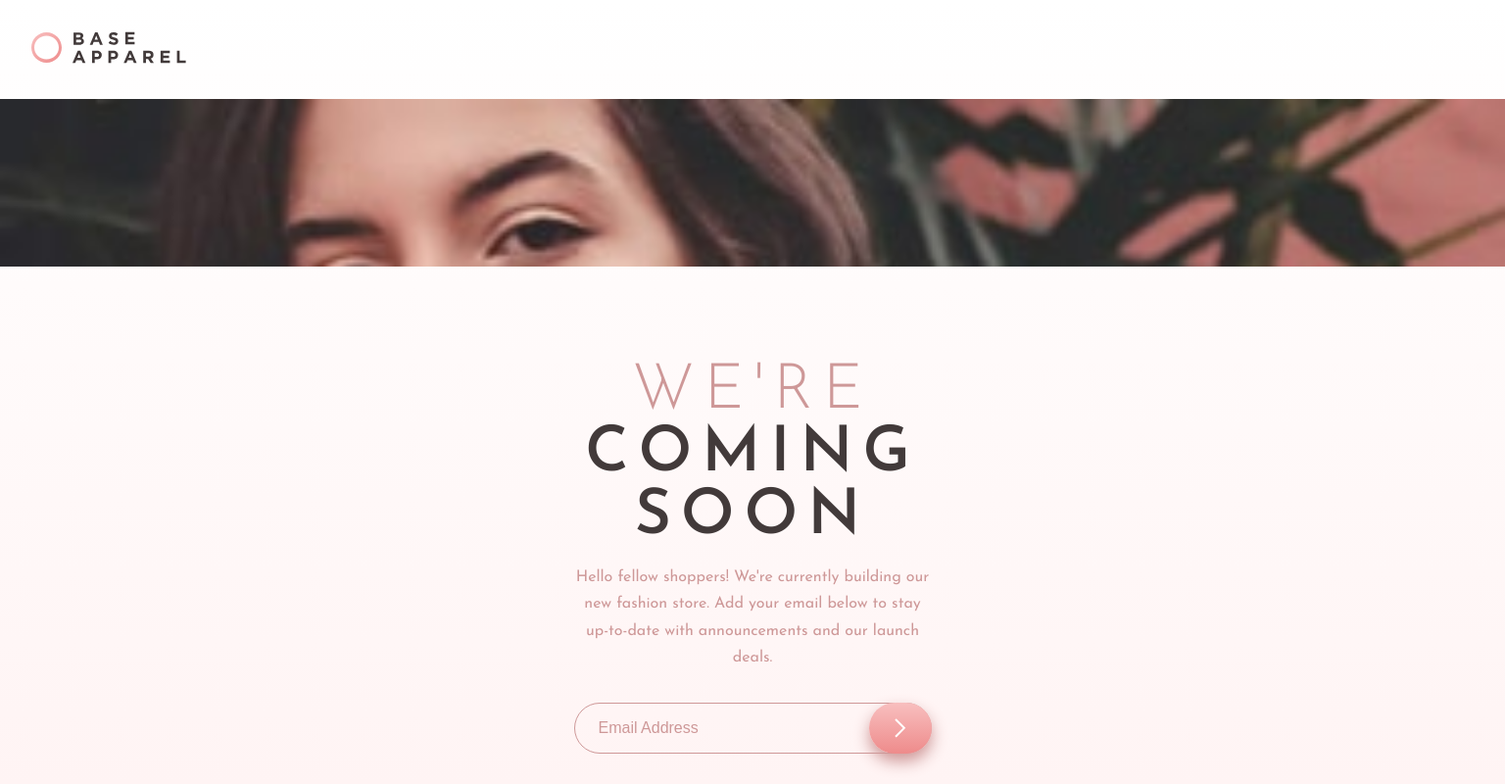
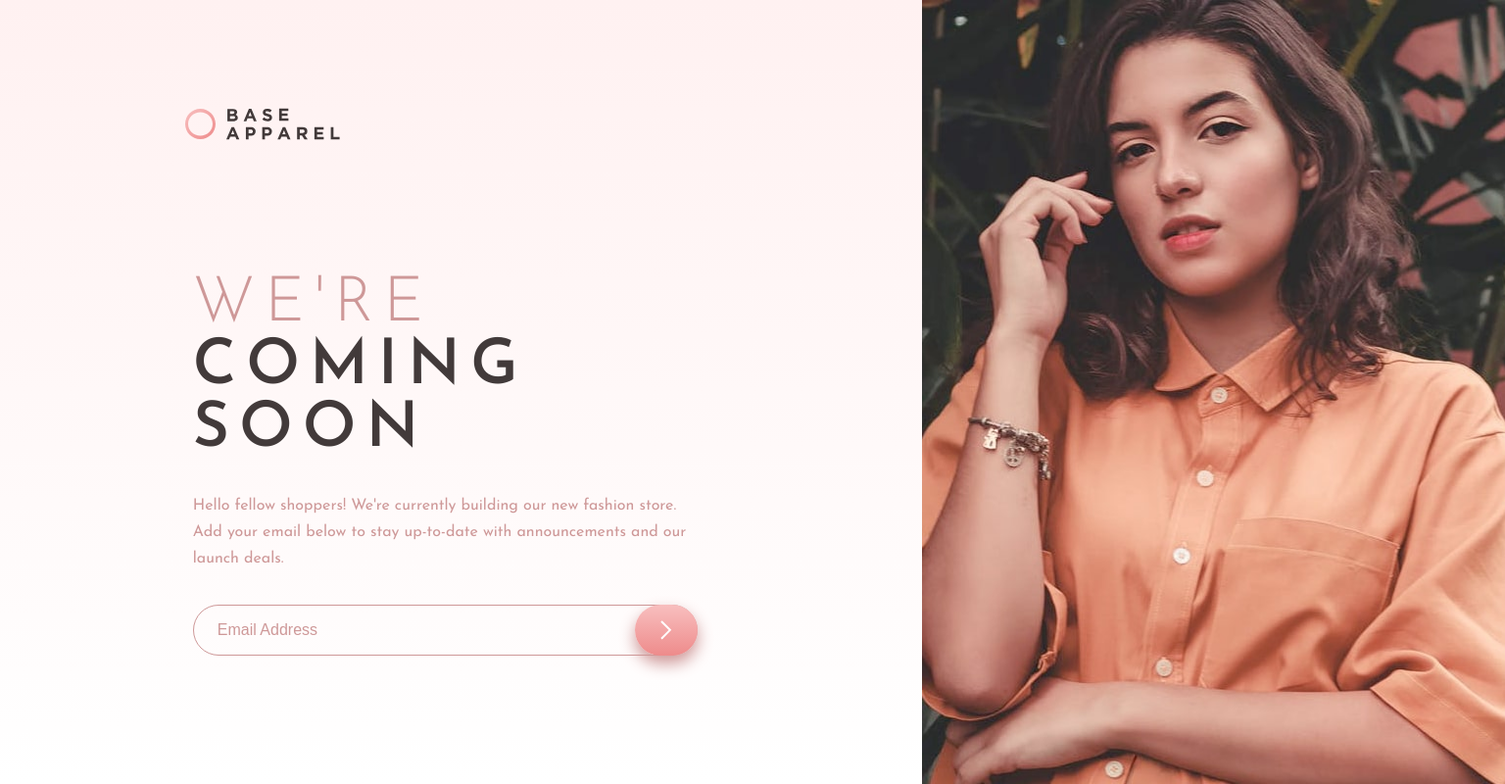
Before and after one commit to jonmc89/base-apparel-coming-soon-master, a plain HTML site: page index.html in a window 1536 px wide. Shown: the whole page at 98% size. Drawn offline with Linux system fonts and the light colour scheme.

Commit message:
style: desktop view
added responsive design for desktop view.

jon m

```diff
--- a/styles.css
+++ b/styles.css
@@ -150,3 +150,47 @@ main {
     height: 25rem;
   }
 }
+
+@media screen and (min-width: 90rem) {
+  main {
+    display: grid;
+    grid-template-rows: repeat(10, 1fr);
+    grid-template-columns: repeat(10, 1fr);
+    column-gap: 2rem;
+    background: var(--gradient-3);
+  }
+
+  .logo-wrapper {
+    grid-row: 2;
+    grid-column: 2 / 6;
+    width: 100%;
+  }
+
+  .text-form-wrapper {
+    grid-row: 5 / 9;
+    grid-column: 2 / 6;
+    align-items: flex-start;
+    justify-self: flex-start;
+    width: 100%;
+
+    max-width: 700px;
+    text-align: left;
+    span,
+    h1 {
+      text-align: left;
+    }
+
+    h1,
+    p {
+      margin-block-end: 2rem;
+    }
+  }
+
+  .image-wrapper {
+    grid-row: 1 / 11;
+    grid-column: 7 / 11;
+    margin-block-end: 0;
+    background-image: url(./images/hero-desktop.jpg);
+    height: 100%;
+  }
+}
```
Also changed, not shown: 1 other file.
